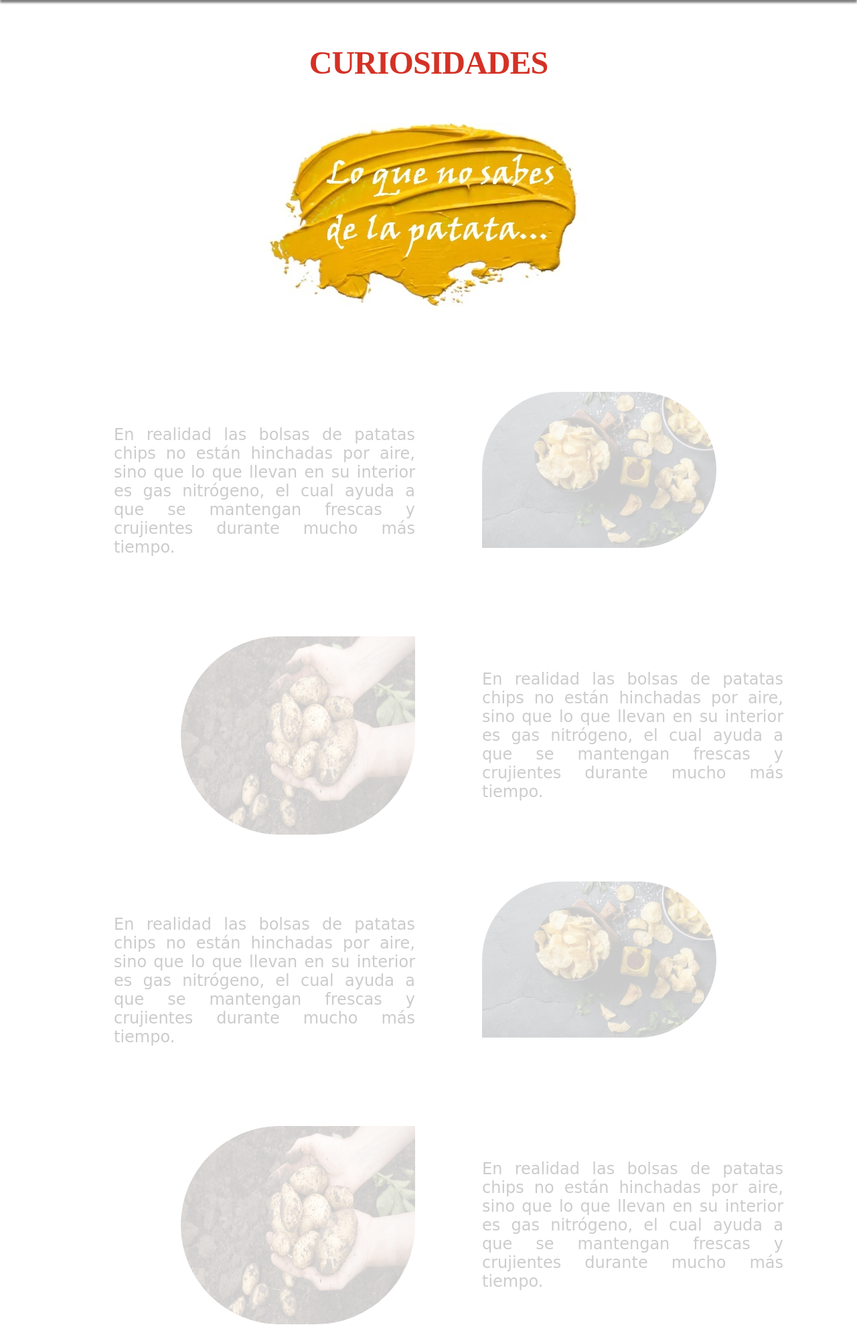
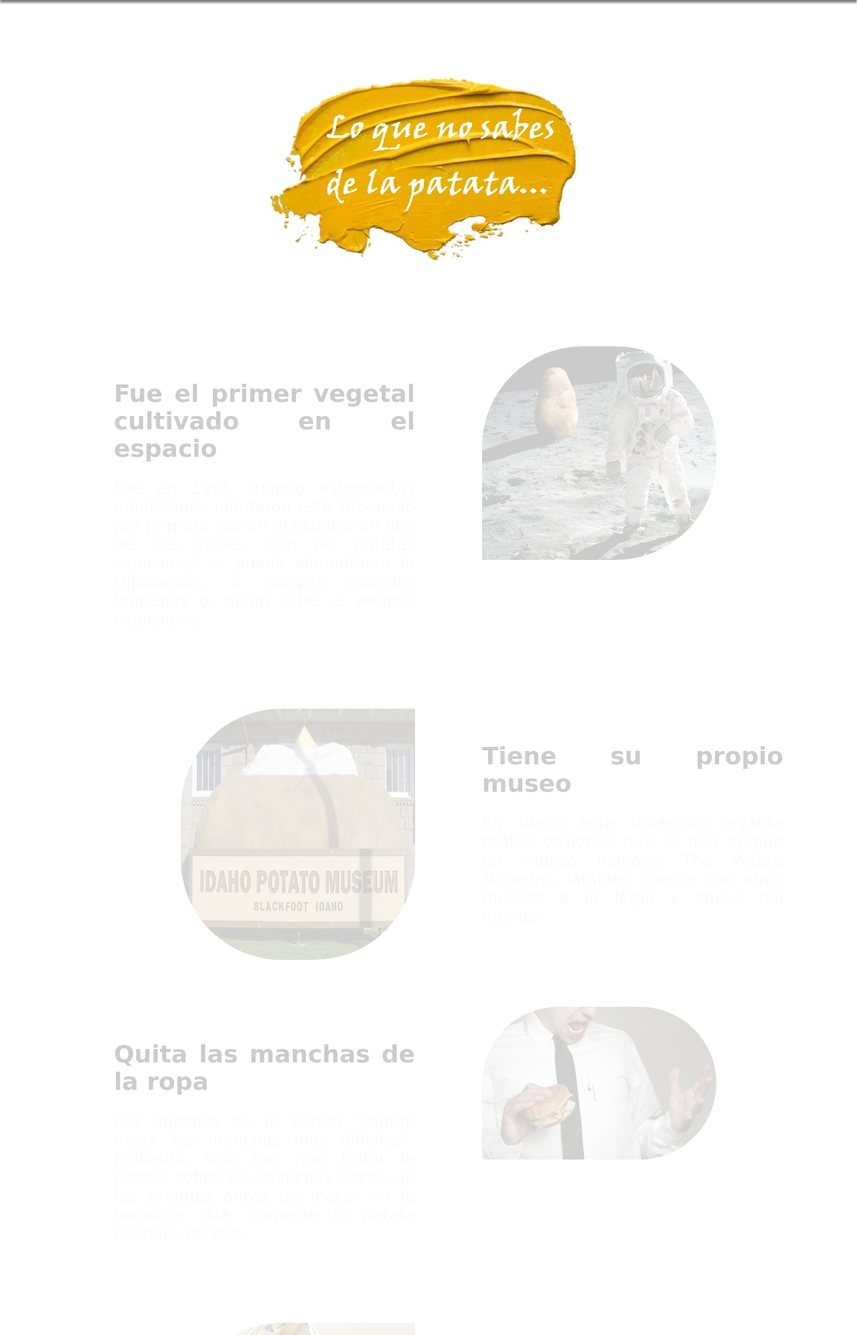
Before and after one commit to joseton/MF0493_3, a PHP site: page /curiosidades.html in a window 1280 px wide. Shown: the part 83-2076 px from the top of the page at 67% size. Run offline with PHP 8.4, Linux system fonts and the light colour scheme; some web fonts are replaced.

Commit message:
17/03/2020 como fabricamos (centrado)

```diff
--- a/css/curiosidades.css
+++ b/css/curiosidades.css
@@ -3,21 +3,10 @@
     box-sizing: border-box;
 }
 
-h1{
-    text-align: center;
-    position: relative;
-    color: #d43125;
-    font-size: 3rem;
-    font-weight: 800;
-    letter-spacing: -.02em;
-    line-height: 1;
-    padding-top: 20px;
-    margin: 50px;
-}
-
 .titulocurios{
     display: flex;
     justify-content: center;
+    padding-top: 100px;
 }
 
 .container_curiosidades{
@@ -26,15 +15,12 @@ h1{
     margin-top: 100px;
     margin-bottom: 100px;
     font-family: 'Kranky', cursive;
-
-
 }
 
 .textocurios{
     bottom: 100px;
     margin-bottom: 50px;
     margin-top: 50px;
-
 }
 
 .curiosidadesizq{
@@ -72,7 +58,6 @@ h1{
     margin-bottom: 3%;
     display: -webkit-box;
     opacity: 0.2;
-
 }
 
 .curiosidadesdcha:hover{
@@ -85,7 +70,6 @@ h1{
     margin-bottom: 3%;
     display: -webkit-box;
     opacity: 1;
-
 }
 
 .curiosidadesizq img{
@@ -111,9 +95,19 @@ h1{
     width: 400px;
     transition: .9s;
     border: 2px solid black;
+}
 
+p{
+    opacity: 0.1;
 }
 p:hover{
 
-    text-shadow: 10
+    text-shadow: 10px;
+    opacity: 1;
+    transition: .2s;
 }
+
+h2{
+    padding-bottom: 25px;
+
+}
--- a/curiosidades.html
+++ b/curiosidades.html
@@ -4,7 +4,7 @@
         <meta charset="utf-8">
         <title>POTATOES CHIPS R</title>
         <style type="text/css"></style>
-        <!-- AQUI TENEMOS LOS ENLACES A NUESTRA PAGINA CON CSS, JS Y PHP -->
+        <!-- AQUI TENEMOS LOS ENLACES A NUESTRA PAGINA CON CSS, JS Y PHP, fuentes (tipos de letra) -->
         <link rel="stylesheet" href="css/main.css">
         <link rel="stylesheet" href="css/footer.css">
         <link rel="stylesheet" href="css/curiosidades.css">
@@ -30,33 +30,51 @@
             </header>
             <main>
 
-                <h1>CURIOSIDADES</h1>
-
                 <div class="titulocurios">
-                    <img src="img/titulocuriosidades.jpg" alt="">
+                    <img src="img/curiosidades/titulocuriosidades.jpg" alt="">
                 </div>
 
                 <div class="container_curiosidades">
 
                     <div class="curiosidadesizq">
                         <div class="textocurios">
+                            <h2>Fue el primer vegetal cultivado en el espacio</h2>
+                            <p>Fue en 1995 cuando astronautas americanos plantaron este túberculo por primera vez en el espacio en uno de sus viajes. Con las patatas espaciales se puede alimentar a la tripulación, a nuevas colonias humanas o, quién sabe, a vecinos espaciales.</p>
+                        </div>
+                        <div class="imagenescurios">
+                            <img src="img/curiosidades/01.jpg" alt="">
+                        </div>
+                    </div>
+
+                    <div class="curiosidadesdcha">
+                        <div class="imagenescurios">
+                            <img src="img/curiosidades/02.jpg" alt="">
+                        </div>
+                        <div class="textocurios">
+                            <h2>Tiene su propio museo</h1>
+                            <p>En Idaho este tubérculo levanta tantas pasiones que le han erigido un museo llamado The Potato Museum. También cuenta con otros museos a lo largo y ancho del mundo.</p>
+                        </div>
+                    </div>
+
+                    <div class="curiosidadesizq">
+                        <div class="textocurios">
+                            <h2>Quita las manchas de la ropa</h2>
                             <p>
-                                En realidad las bolsas de patatas chips no están hinchadas por aire, sino que lo que llevan en su interior es gas nitrógeno, el cual ayuda a que se mantengan frescas y crujientes durante mucho más tiempo.
+                                Las enzimas de la patata “quitan hasta las manchas más difíciles”. Probadlo, sólo has que frotar la patata sobre las manchas secas de las prendas antes de meter en la lavadora. Ala, comerse la patata después de eso…
                             </p>
                         </div>
                         <div class="imagenescurios">
-                            <img src="img/images6.jpg" alt="">
+                            <img src="img/curiosidades/03.jpg" alt="">
                         </div>
-
                     </div>
-
 
 
                     <div class="curiosidadesdcha">
                         <div class="imagenescurios">
-                            <img src="img/images7.jpg" alt="">
+                            <img src="img/curiosidades/04.jpg" alt="">
                         </div>
                         <div class="textocurios">
+                            <h2>Las bolsas de patatas chips, no llevan aire</h2>
                             <p>
                                 En realidad las bolsas de patatas chips no están hinchadas por aire, sino que lo que llevan en su interior es gas nitrógeno, el cual ayuda a que se mantengan frescas y crujientes durante mucho más tiempo.
                             </p>
@@ -65,35 +83,11 @@
 
                     <div class="curiosidadesizq">
                         <div class="textocurios">
-                            <p>
-                                En realidad las bolsas de patatas chips no están hinchadas por aire, sino que lo que llevan en su interior es gas nitrógeno, el cual ayuda a que se mantengan frescas y crujientes durante mucho más tiempo.
-                            </p>
+                            <h2>Es combustible para vehículos</h2>
+                            <p>El almidón de la patata se puede licuar y obtener etanol, base para la producción de combustible. ¡Una moto a patatas!</p>
                         </div>
                         <div class="imagenescurios">
-                            <img src="img/images6.jpg" alt="">
-                        </div>
-                    </div>
-
-
-                    <div class="curiosidadesdcha">
-                        <div class="imagenescurios">
-                            <img src="img/images7.jpg" alt="">
-                        </div>
-                        <div class="textocurios">
-                            <p>
-                                En realidad las bolsas de patatas chips no están hinchadas por aire, sino que lo que llevan en su interior es gas nitrógeno, el cual ayuda a que se mantengan frescas y crujientes durante mucho más tiempo.
-                            </p>
-                        </div>
-                    </div>
-
-                    <div class="curiosidadesizq">
-                        <div class="textocurios">
-                            <p>
-                                En realidad las bolsas de patatas chips no están hinchadas por aire, sino que lo que llevan en su interior es gas nitrógeno, el cual ayuda a que se mantengan frescas y crujientes durante mucho más tiempo.
-                            </p>
-                        </div>
-                        <div class="imagenescurios">
-                            <img src="img/images6.jpg" alt="">
+                            <img src="img/curiosidades/05.jpg" alt="">
                         </div>
 
                     </div>
@@ -101,15 +95,84 @@
 
                     <div class="curiosidadesdcha">
                         <div class="imagenescurios">
-                            <img src="img/images7.jpg" alt="">
+                            <img src="img/curiosidades/06.jpg" alt="">
                         </div>
 
                         <div class="textocurios">
-                            <p>
-                                En realidad las bolsas de patatas chips no están hinchadas por aire, sino que lo que llevan en su interior es gas nitrógeno, el cual ayuda a que se mantengan frescas y crujientes durante mucho más tiempo.
+                            <h2>Si tienes un caballo…  ¡No le des nunca patatas!</h2>
+                            <p>La patatas, aunque sean increíblemente buenas para nosotros, para nuestros amigos los caballos son muy tóxicas.</p>
+                        </div>
+                    </div>
+
+                    <div class="curiosidadesizq">
+                        <div class="textocurios">
+                            <h2>Existe vodka de patata</h2>
+                            <p>Antes muchos vodkas se hacían con patatas fermentadas. A día de hoy esta práctica sólo sigue siendo común en Polonia. ¡Y este año también en Galicia! Ah, tampoco es recomendable darle esto a tu caballo…</p>
+                        </div>
+                        <div class="imagenescurios">
+                            <img src="img/curiosidades/07.jpg" alt="">
+                        </div>
+
+                    </div>
+
+
+                    <div class="curiosidadesdcha">
+                        <div class="imagenescurios">
+                            <img src="img/curiosidades/08.jpg" alt="">
+                        </div>
+
+                        <div class="textocurios">
+                            <h2>Hay 5.000 variedades de patatas en el mundo.</h2>
+                            <p>No las hemos contado, pero la FAO sí, y afirma que la mayoría están en Perú, donde existen unas 200 especies silvestres, 4 de ellas cultivables, y 5.000 variedades.</p>
+                        </div>
+                    </div>
+
+                    <div class="curiosidadesizq">
+                        <div class="textocurios">
+                            <h2>Fue utilizada como moneda</h2>
+                            <p>Otra curiosidad que nos deja la patata es que fue utilizada en Alaska como moneda.
                             </p>
                         </div>
+                        <div class="imagenescurios">
+                            <img src="img/curiosidades/09.jpg" alt="">
+                        </div>
+
                     </div>
+
+
+                    <!-- <div class="curiosidadesdcha">
+                        <div class="imagenescurios">
+                            <img src="img/curiosidades/10.jpg" alt="">
+                        </div>
+
+                        <div class="textocurios">
+                            <h2></h2>
+                            <p></p>
+                        </div>
+                    </div>
+
+                    <div class="curiosidadesizq">
+                        <div class="textocurios">
+                            <h2></h2>
+                            <p></p>
+                        </div>
+                        <div class="imagenescurios">
+                            <img src="img/curiosidades/11.jpg" alt="">
+                        </div>
+
+                    </div>
+
+
+                    <div class="curiosidadesdcha">
+                        <div class="imagenescurios">
+                            <img src="img/curiosidades/12.jpg" alt="">
+                        </div>
+
+                        <div class="textocurios">
+                            <h2></h2>
+                            <p></p>
+                        </div>
+                    </div> -->
 
 
                 </div>
```
Also changed, not shown: css/index.css (+33 -13 lines), index.html (+5 -3 lines), img/curiosidades.jpeg (deleted), img/curiosidades/01.jpg (added), img/curiosidades/02.jpg (added), img/curiosidades/03.jpg (added), img/curiosidades/04.jpg (added), img/curiosidades/05.jpg (added), img/curiosidades/06.jpg (added), img/curiosidades/07.jpg (added), img/curiosidades/08.jpg (added), img/curiosidades/09.jpg (added), img/curiosidades/images7.jpg (renamed from img/images7.jpg), img/curiosidades/titulocuriosidades.jpg (renamed from img/titulocuriosidades.jpg), 2 more files.
